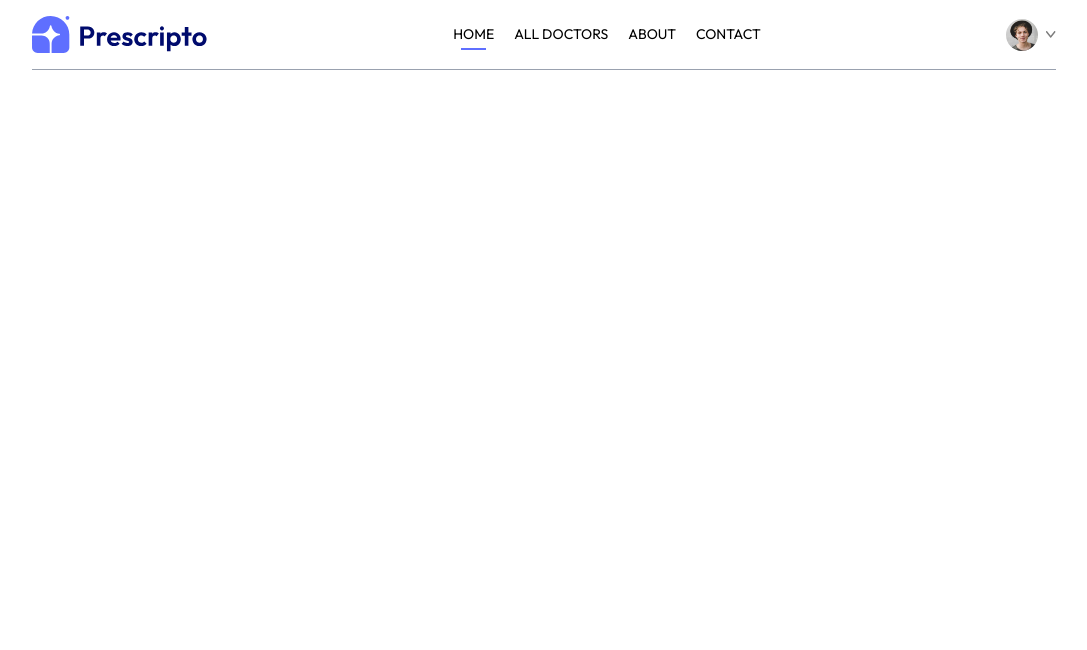
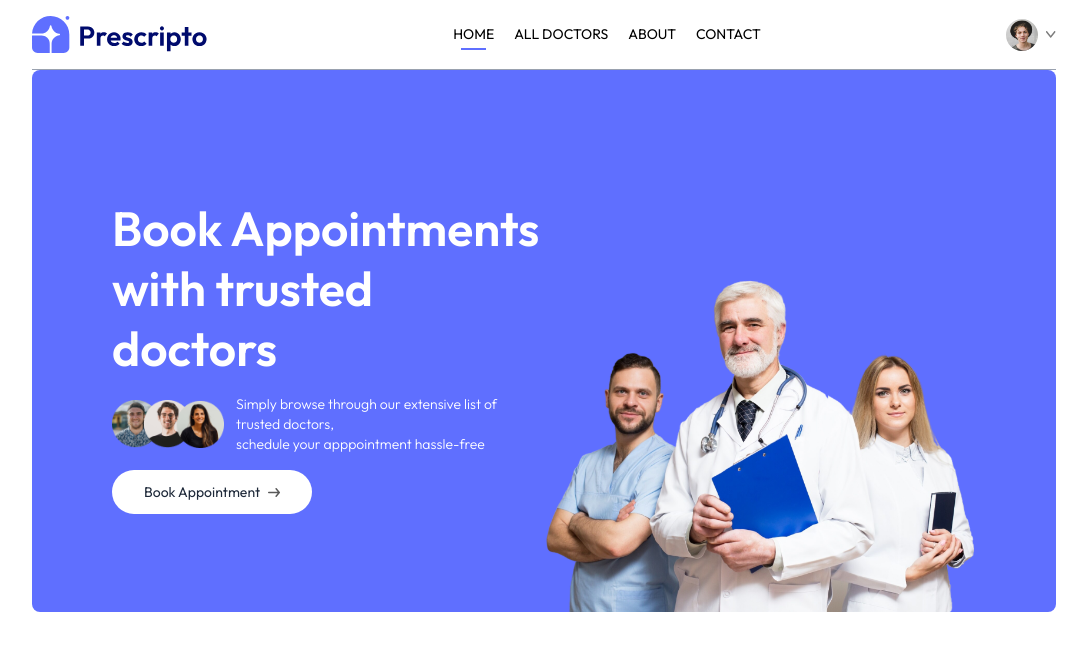
Before and after one commit to mercynjambi/tabibu, a React (Vite) app in the folder frontend/: page / in a window 1280 px wide. Shown: the top 650 px of the page, without its empty margins (96-1183 px from the left). Built offline with nearby package versions, Linux system fonts and the light colour scheme; a web font is replaced by a local one.

Commit message:
created header component

```diff
--- /dev/null
+++ b/frontend/src/components/Header.jsx
@@ -0,0 +1,31 @@
+import React from 'react'
+import { assets } from '../assets/assets.js'
+
+const Header = () => {
+  return (
+    <div className='flex flex-col  md:flex-row flex-wrap bg-primary rounded-lg px-6 md:px-10 lg:px-20'>
+        {/* {Left side} */}
+        <div
+        className="md:w-1/2 flex flex-col items-start justify-center gap-4 py-10 m-auto md:py-[10vw] md:mb-[-30px]">
+           <p
+           className=' text-3xl md:text-4xl lg:text-5xl text-white font-semibold leading-tight  md:leading-tight  lg:leading-tight'>Book Appointments<br/> with trusted doctors</p>
+
+           <div className='flex flex-column:flex-row items-center gap-3 text-white text-sm font-light ' >
+            <img  className='w-28'
+            src={assets.group_profiles}/>
+            <p>Simply browse through our extensive list of trusted doctors,<br className='hidden sm:block'/> schedule your apppointment hassle-free</p>
+           </div>
+           <a href=''  className='flex items-center gap-2 bg-white px-8 py-3 rounded-full text-gray-800 text-sm m-auto md:m-0 hover:scale-105 transition-all duration-300 '
+           >Book Appointment <img className='w-3 '
+           src={assets.arrow_icon} alt="arrow-icon"/></a>
+        </div>
+
+        {/* {Right side} */}
+        <div className="md:w-1/2 relative">
+         <img   className="w-full md:absolute bottom-0 h-auto rounded-lg" src={assets.header_img}/>
+        </div>
+    </div>
+  )
+}
+
+export default Header
--- a/frontend/src/pages/Home.jsx
+++ b/frontend/src/pages/Home.jsx
@@ -1,9 +1,10 @@
 import React from 'react'
+import Header from '../components/Header.jsx'
 
 const Home = () => {
   return (
     <div>
-
+      <Header/>
     </div>
   )
 }
```
